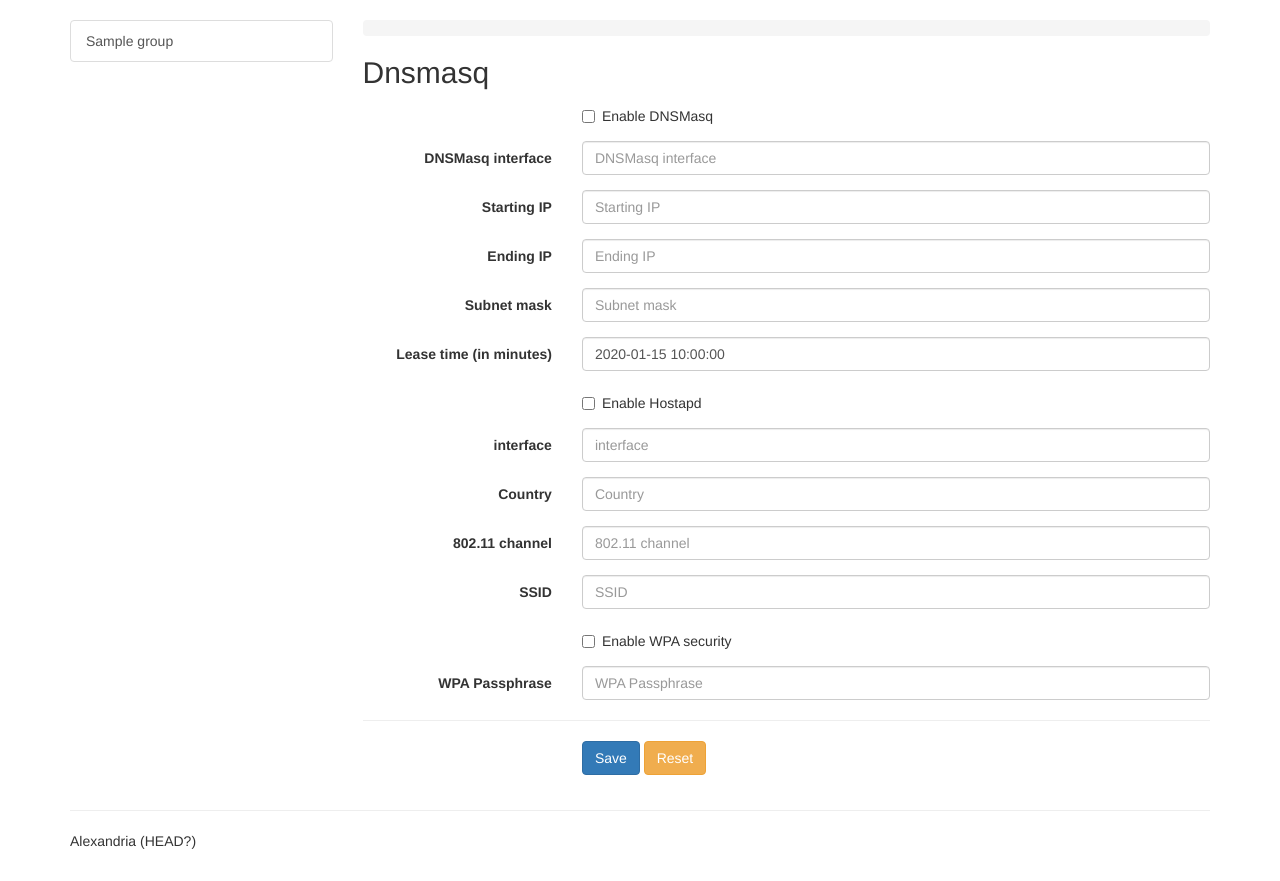
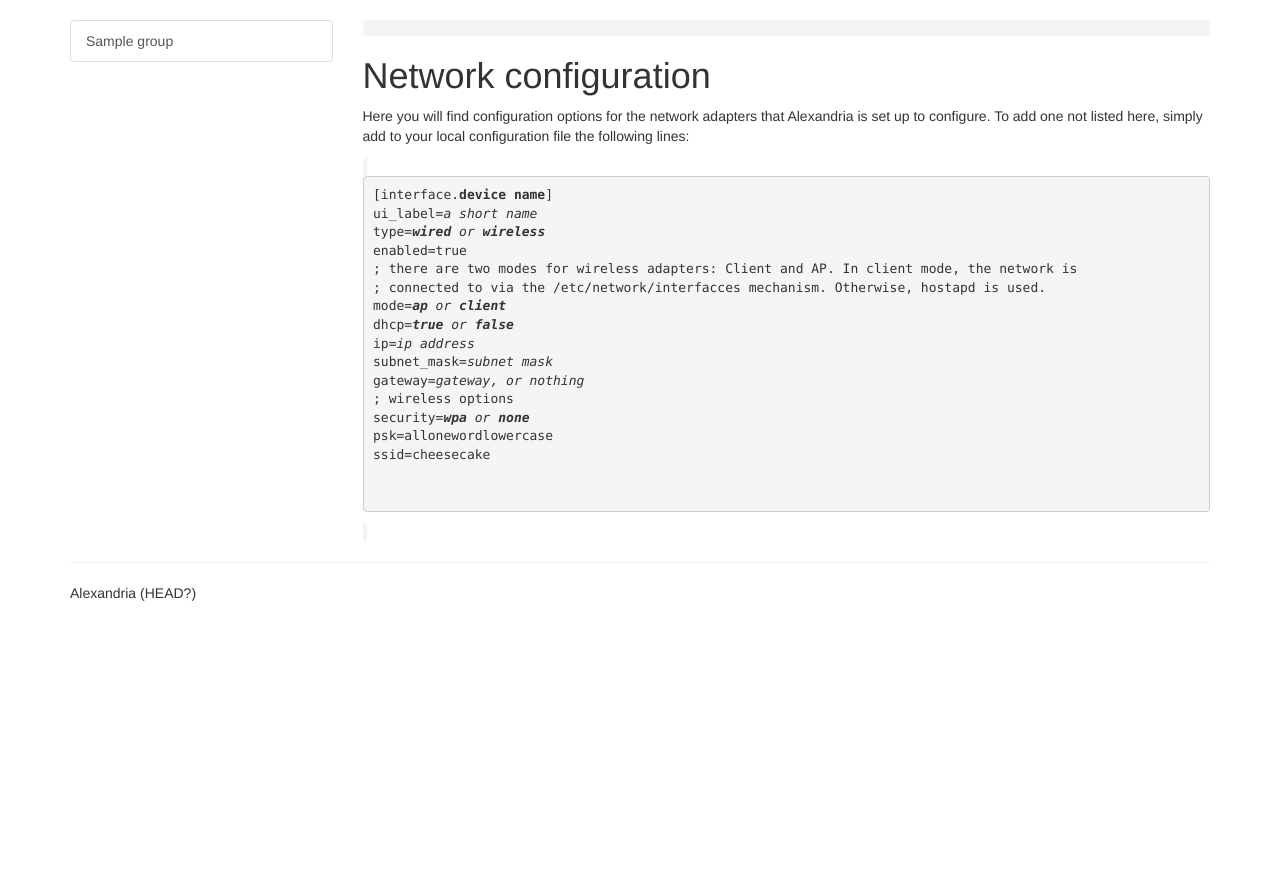
Before and after one commit to LibraryBox-Dev/alexandria, a Flask app: template LibServer/templates/config/cfg_network.html in a window 1280 px wide. Shown: the part 102-983 px from the top of the page. After the commit the page ends 703 px from the top, so only its background shows below. Run offline with Flask 2, Linux system fonts and the light colour scheme; the template is opened without the code that fills it: most values are stand-ins (such as "Sample title", 1, 10 or a date in 2020); parts of the project's set-up code (start-up, migrations or seed data) failed here and were passed over; some libraries are stand-ins or nearby versions.

Commit message:
Move DNSMasq and Hostapd into services just for simplicity.
This means we can now simply walk the train for each configured service, no special
options needed.

```diff
--- a/LibServer/templates/config/cfg_network.html
+++ b/LibServer/templates/config/cfg_network.html
@@ -2,22 +2,26 @@
 
 {% block config_page_content  %}
 
-<h2>Dnsmasq</h2>
+<h1>Network configuration</h1>
 
-{{field("dnsmasq_enable", "Enable DNSMasq", "checkbox")}}
-{{field("dnsmasq_interface", "DNSMasq interface", "text")}}
-{{field("dnsmasq_start_address", "Starting IP", "text")}}
-{{field("dnsmasq_end_address", "Ending IP", "text")}}
-{{field("dnsmasq_subnet_mask", "Subnet mask", "text")}}
-{{field("dnsmasq_lease_time", "Lease time (in minutes)", "text")}}
-{{field("hostapd_enable", "Enable Hostapd", "checkbox")}}
-{{field("hostapd_interface", "interface", "text")}}
-{{field("hostapd_country", "Country", "text")}}
-{{field("hostapd_channel", "802.11 channel", "text")}}
-{{field("hostapd_ssid", "SSID", "text")}}
-{{field("hostapd_wpa", "Enable WPA security", "checkbox")}}
-{{field("hostapd_psk", "WPA Passphrase", "text")}}
+<p>Here you will find configuration options for the network adapters that Alexandria is set up to configure. To add one not listed here, simply add to your local configuration file the following lines:</p>
+<code><pre>[interface.<b>device name</b>]
+ui_label=<em>a short name</em>
+type=<em><b>wired</b> or <b>wireless</b></em>
+enabled=true
+; there are two modes for wireless adapters: Client and AP. In client mode, the network is
+; connected to via the /etc/network/interfacces mechanism. Otherwise, hostapd is used.
+mode=<em><b>ap</b> or <b>client</b></em>
+dhcp=<em><b>true</b> or <b>false</b></em>
+ip=<em>ip address</em>
+subnet_mask=<em>subnet mask</em>
+gateway=<em>gateway, or nothing</em>
+; wireless options
+security=<em><b>wpa</b> or <b>none</b></em>
+psk=allonewordlowercase
+ssid=cheesecake
 
-{{savebutton()}}
+
+</pre></code>
 
 {% endblock %}
--- a/LibServer/templates/config/cfg_service.html
+++ b/LibServer/templates/config/cfg_service.html
@@ -1,7 +1,8 @@
 {% extends "config/base.html" %}
 {% block config_page_content %}
+<h1>{{current_section}}</h1>
 {{field('enabled', "Enabled", 'checkbox')}}
-
+</hr />
 {% block service_config_options %}{%endblock%}
 
 {{savebutton()}}
```
Also changed, not shown: ConfigEngine/Generators/dnsmasq.py (+14 -14 lines), ConfigEngine/Generators/hostapd.py (+14 -14 lines), LibServer/templates/config/cfg_service_dnsmasq.html (added, +11 -0 lines), LibServer/templates/config/cfg_service_hostapd.html (added, +12 -0 lines), dist/alexandria.ini.
